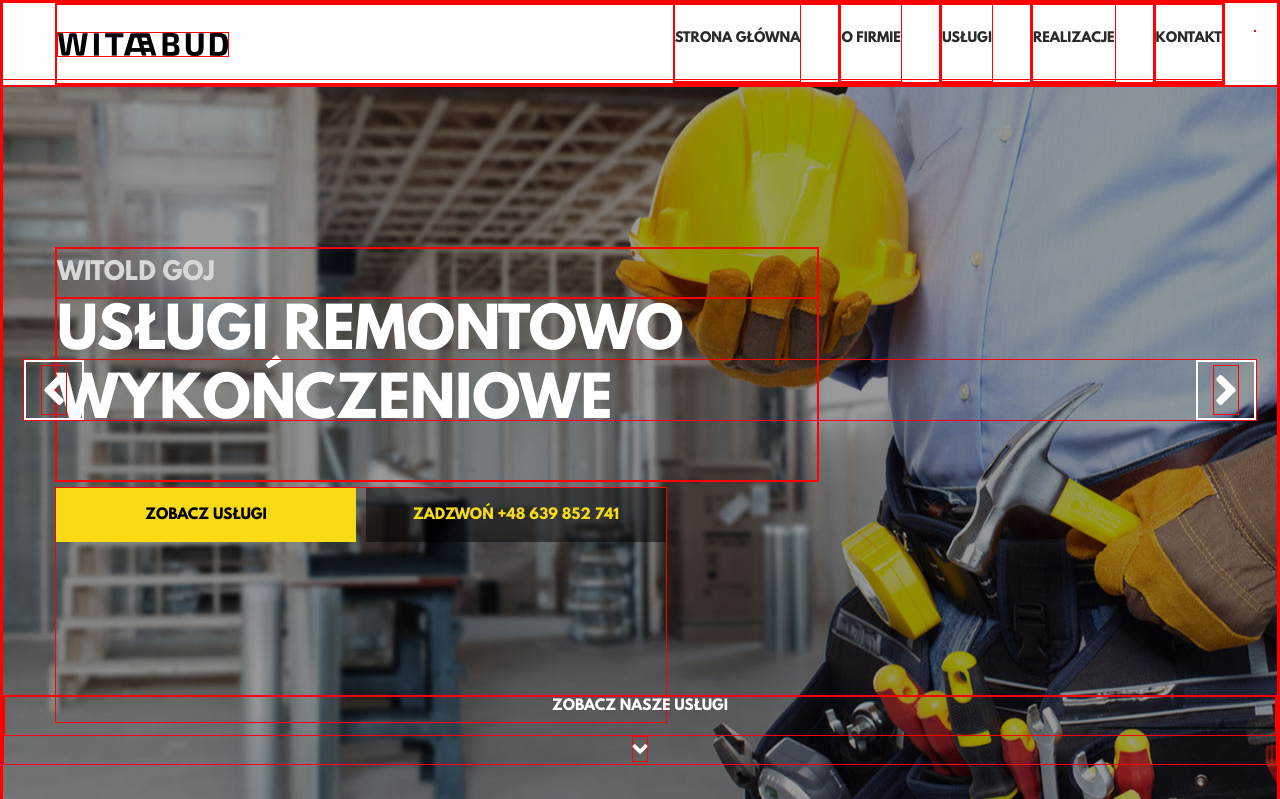
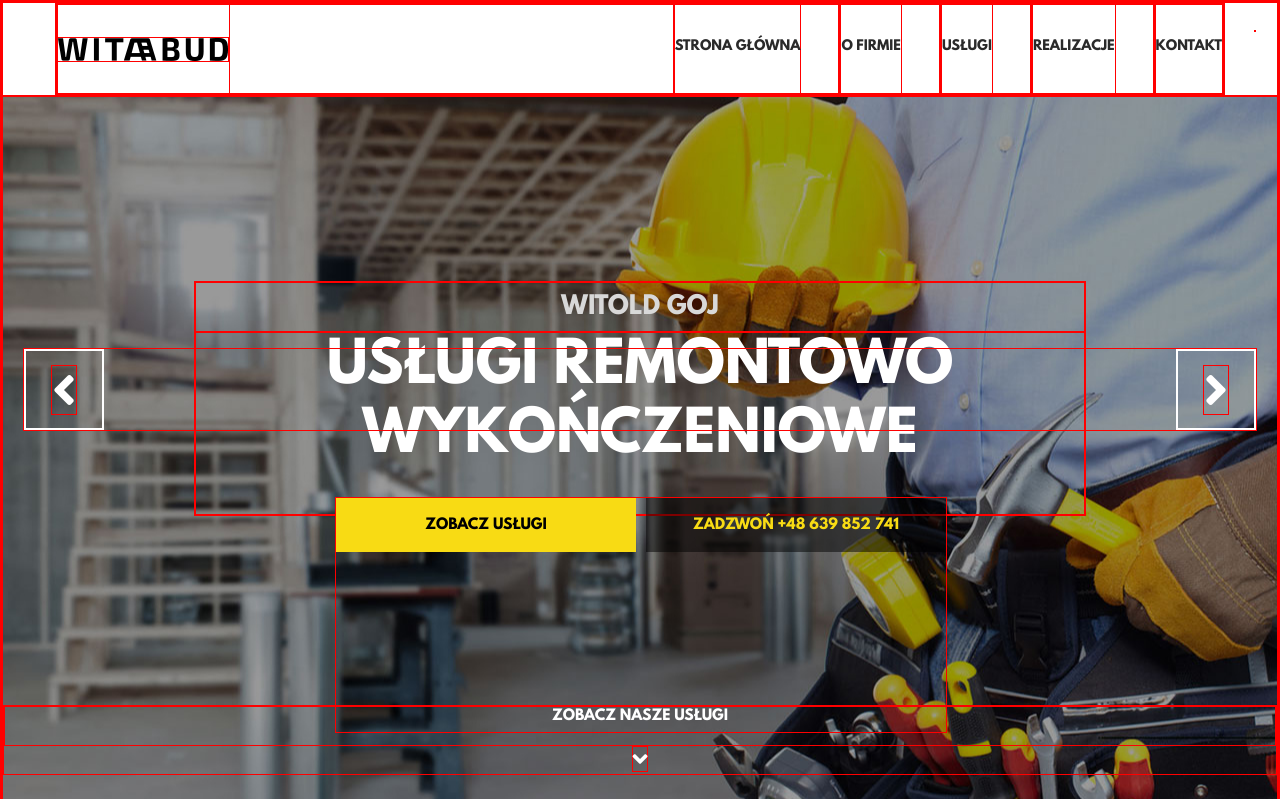
Before and after one commit to swirek-marcin/time4digital, a website: page index.html in a window 1280 px wide. Shown: the top 799 px of the page. Drawn offline with Linux system fonts and the light colour scheme.

Commit message:
Fix navigation and logo positioning

```diff
--- a/sass/blocks/_hero.scss
+++ b/sass/blocks/_hero.scss
@@ -170,8 +170,8 @@
 //Min width 1024px;
 @media all and (min-width: 1024px) {
   .slider-controller {
-    width: 60px;
-    height: 60px;
+    width: 80px;
+    height: 81px;
     font-size: $font-size-xxxl;
   }
 
@@ -183,13 +183,19 @@
     margin-bottom: 180px;
   }
 
+  .hero-text-container {
+    width: 70%;
+    left: calc(50% - 35%);
+    top: 23vh;
+    // padding-bottom: 63px;
+  }
+}
+
+//Min width 1400px;
+@media all and (min-width: 1400px) {
   .hero-btn-container,
   .hero-text-container {
-    left: calc(50% - 585px)
-  }
-
-  .hero-text-container {
+    left: calc(50% - 585px);
     text-align: left;
-    top: 20vh;
   }
 }
--- a/sass/blocks/_navigation.scss
+++ b/sass/blocks/_navigation.scss
@@ -42,7 +42,7 @@ body.active {
   font-size: $font-size-l;
   padding-left: 42px;
   font-family: $spartan;
-  line-height: 80px;
+  line-height: 90px;
 
   >a {
     color: $white;
@@ -92,15 +92,16 @@ body.active {
 //Min width 1024px
 @media all and (min-width:1024px) {
   .menu {
-    position: absolute;
+    position: relative;
     flex-direction: row;
     justify-content: flex-end;
     align-items: center;
-
     width: 100%;
-    right: 0;
+    //Zmiana z absolute na relative
+    // right: 0;
+    // top: 0;
     background-color: transparent;
-    height: 80px;
+    height: 90px;
   }
 
   .menu-item {
@@ -110,11 +111,11 @@ body.active {
     padding-right: 37px;
     padding-left: 0;
     text-align: center;
-    line-height: 20px;
+    // line-height: 20px;
 
     >a {
       color: $mobile-menu-background;
-      line-height: 77px;
+      line-height: 84px;
       transition: .3s;
 
       &::after {
@@ -146,7 +147,9 @@ body.active {
   }
 
   .logo-container {
-    height: 80px;
+    position: absolute;
+    height: 90px;
+
   }
 
   .logo-img {
--- a/sass/blocks/_realizations.scss
+++ b/sass/blocks/_realizations.scss
@@ -108,6 +108,7 @@
 
   .realizations-controller-container {
     padding-bottom: 32px;
+    width: 100%;
   }
 
   .realizations-flex-container {
--- a/sass/blocks/_team.scss
+++ b/sass/blocks/_team.scss
@@ -54,7 +54,8 @@
 //Min width 1024px
 @media all and (min-width: 1024px) {
   .team-item {
-    width: 32%;
+    // width: 32%;
+    width: 307px;
     margin: 0;
     height: 310px;
     margin-top: 37px;
```
Also changed, not shown: css/main.css, 1 other file.
